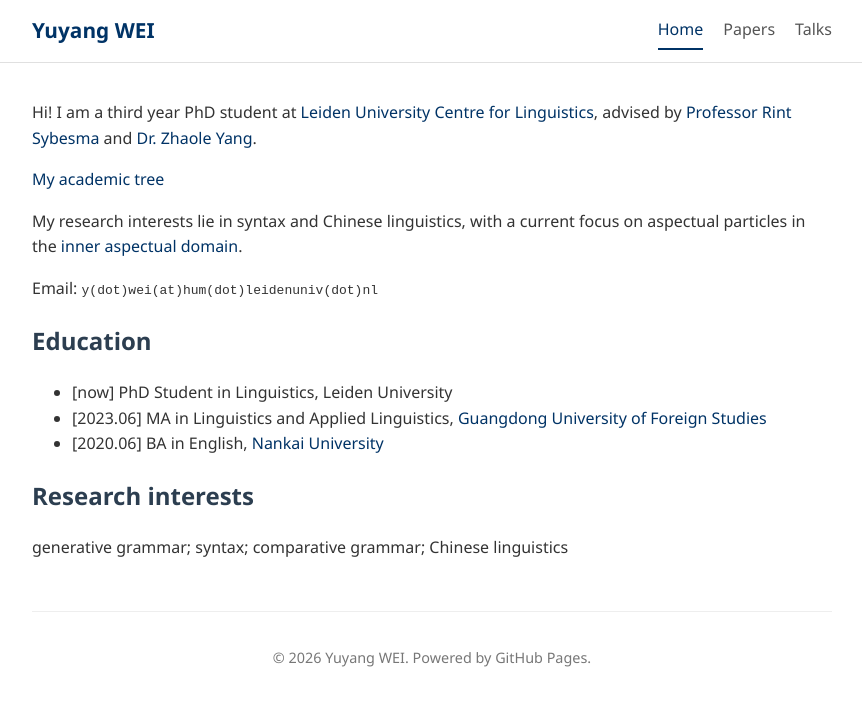
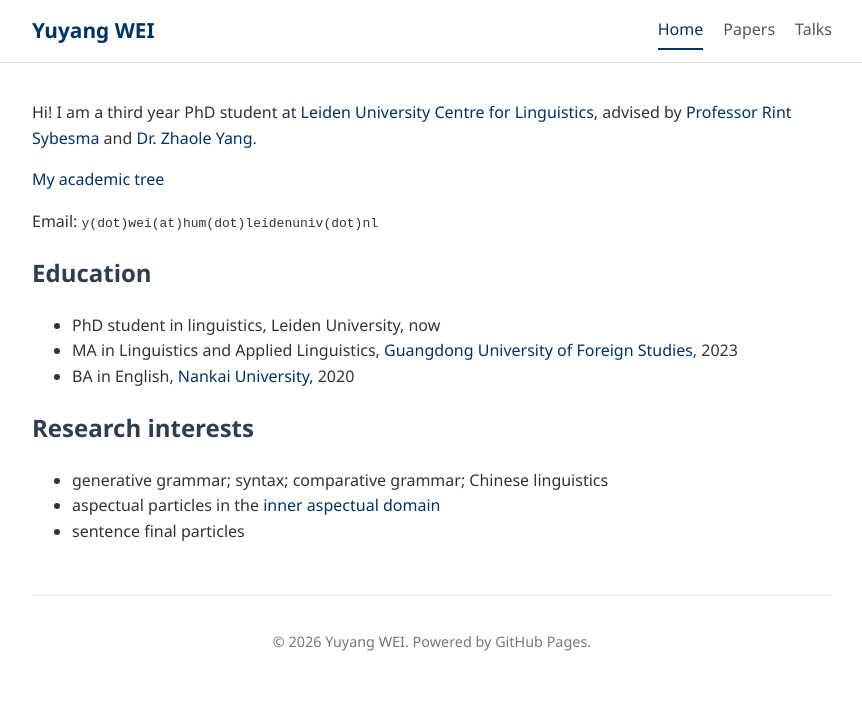
Before and after one commit to yuyang-wei/yuyang-wei.github.io, a Jekyll site: the page built from index.md, in a window 1280 px wide. Shown: the top 706 px of the page, without its empty margins (208-1070 px from the left). Built offline with Jekyll 4.4.1, drawn with Linux system fonts in a browser that asks for light colours; our own code applies the rules of GitHub Pages for plain Markdown files.

Commit message:
Update index.md

```diff
--- a/index.md
+++ b/index.md
@@ -1,17 +1,17 @@
 Hi! I am a third year PhD student at [Leiden University Centre for Linguistics](https://www.universiteitleiden.nl/en/humanities/leiden-university-centre-for-linguistics), advised by [Professor Rint Sybesma](https://www.universiteitleiden.nl/en/staffmembers/rint-sybesma) and [Dr. Zhaole Yang](https://www.universiteitleiden.nl/en/staffmembers/zhaole-yang).
 
 [My academic tree](https://academictree.org/linguistics/tree.php?pid=948433#)
-
-My research interests lie in syntax and Chinese linguistics, with a current focus on aspectual particles in the [inner aspectual domain](https://doi.org/10.1163/2210-7363_ecll_COM_000294).
 
 Email: `y(dot)wei(at)hum(dot)leidenuniv(dot)nl`
 
 ## Education
 
-*   \[now\] PhD Student in Linguistics, Leiden University
-*   \[2023.06\] MA in Linguistics and Applied Linguistics, [Guangdong University of Foreign Studies](https://english.gdufs.edu.cn)
-*   \[2020.06\] BA in English, [Nankai University](https://en.nankai.edu.cn)
+* PhD student in linguistics, Leiden University, now
+* MA in Linguistics and Applied Linguistics, [Guangdong University of Foreign Studies](https://english.gdufs.edu.cn), 2023
+* BA in English, [Nankai University](https://en.nankai.edu.cn), 2020
 
 ## Research interests
 
-generative grammar; syntax; comparative grammar; Chinese linguistics
+* generative grammar; syntax; comparative grammar; Chinese linguistics
+* aspectual particles in the [inner aspectual domain](https://doi.org/10.1163/2210-7363_ecll_COM_000294)
+* sentence final particles
```
